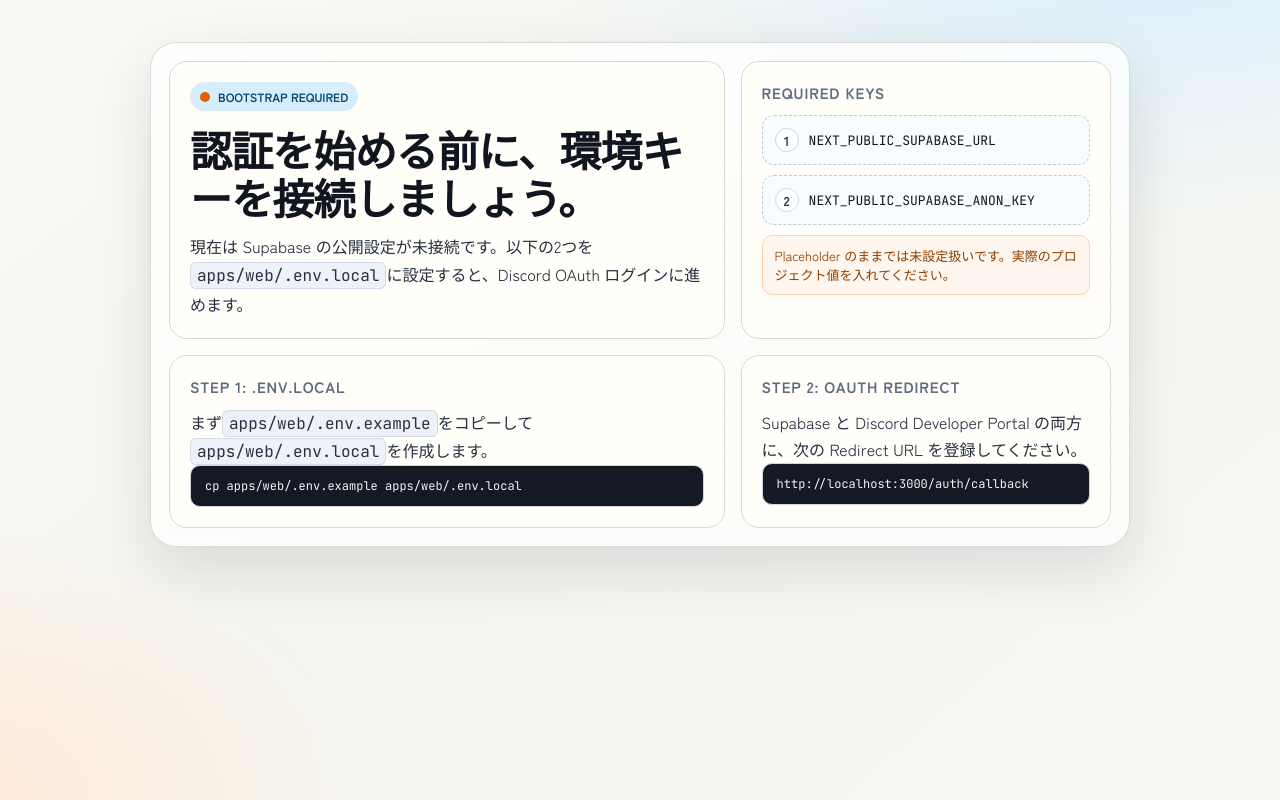
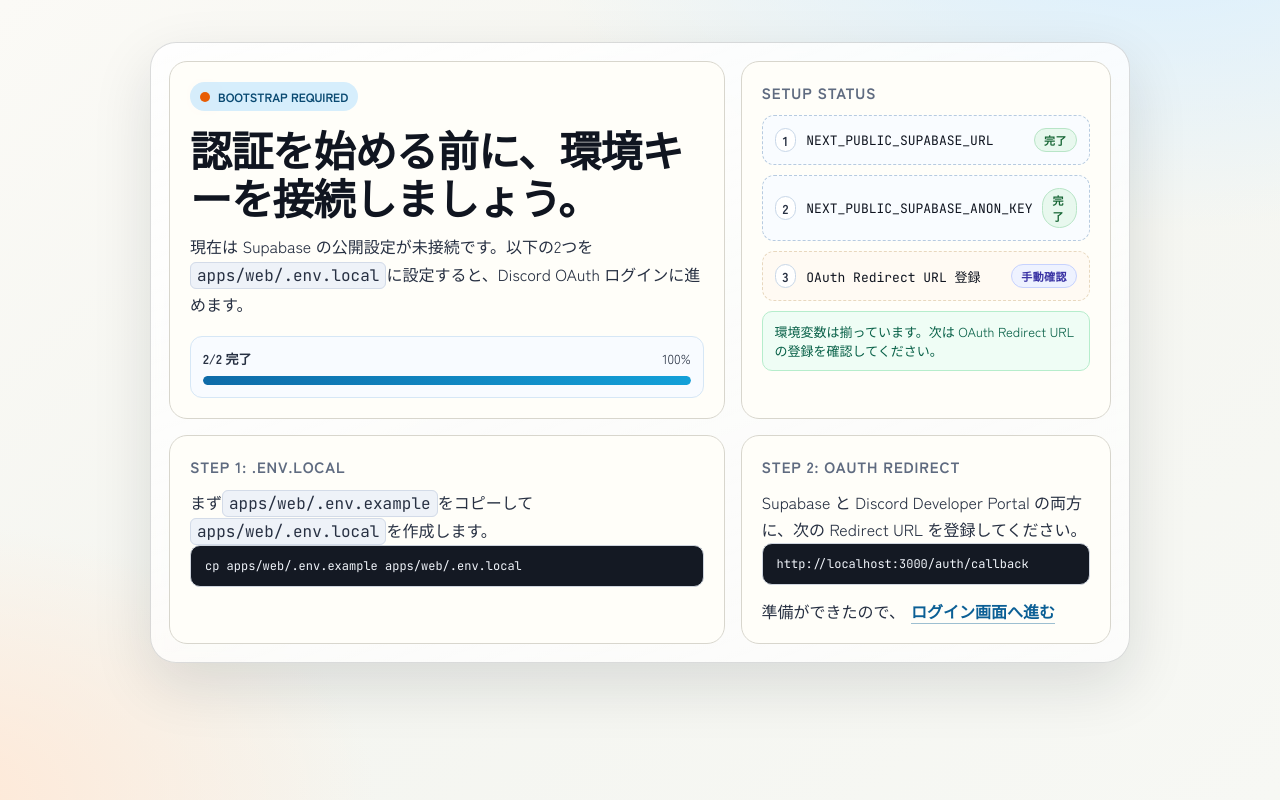
Before and after one commit to AliceWonerfulWorld/Discord_KintaiBot, a Next.js app in the folder apps/web/: page /setup in a window 1280 px wide. Built offline with nearby package versions, Linux system fonts and the light colour scheme; no server answers.

Commit message:
feat: Supabase環境設定のステータスを取得する関数を追加し、OAuthフローのリダイレクトを改善

```diff
--- a/apps/web/src/app/auth/logout/route.ts
+++ b/apps/web/src/app/auth/logout/route.ts
@@ -4,10 +4,10 @@ import { createServerSupabaseClient } from "@/lib/supabase/server";
 
 export async function POST(request: Request) {
   if (!hasSupabaseEnv()) {
-    return NextResponse.redirect(new URL("/setup?error=missing_env", request.url));
+    return NextResponse.redirect(new URL("/setup?error=missing_env", request.url), 303);
   }
 
   const supabase = await createServerSupabaseClient();
   await supabase.auth.signOut();
-  return NextResponse.redirect(new URL("/login", request.url));
+  return NextResponse.redirect(new URL("/login", request.url), 303);
 }
--- a/apps/web/src/app/globals.css
+++ b/apps/web/src/app/globals.css
@@ -149,6 +149,19 @@ button:active {
   font-size: 13px;
 }
 
+.setup-item-body {
+  display: flex;
+  align-items: center;
+  justify-content: space-between;
+  width: 100%;
+  gap: 10px;
+}
+
+.setup-item-manual {
+  background: #fffaf3;
+  border-color: #e8d8bf;
+}
+
 .setup-index {
   width: 24px;
   height: 24px;
@@ -184,6 +197,12 @@ button:active {
   font-size: 13px;
 }
 
+.setup-note-success {
+  background: #effdf5;
+  border-color: #b6edcc;
+  color: #065f46;
+}
+
 .setup-path {
   font-family: var(--font-mono);
   background: #eef2f8;
@@ -196,6 +215,81 @@ button:active {
   margin: 0;
   line-height: 1.7;
   color: var(--ink-700);
+}
+
+.setup-badge {
+  border-radius: 999px;
+  padding: 3px 9px;
+  font-size: 11px;
+  font-weight: 700;
+  letter-spacing: 0.04em;
+}
+
+.setup-badge-done {
+  background: #e8f8ee;
+  color: #166534;
+  border: 1px solid #b8e5c7;
+}
+
+.setup-badge-pending {
+  background: #fff4ec;
+  color: #9a3412;
+  border: 1px solid #ffd2b5;
+}
+
+.setup-badge-manual {
+  background: #eef2ff;
+  color: #3730a3;
+  border: 1px solid #c7d2fe;
+}
+
+.setup-progress-wrap {
+  margin-top: 18px;
+  padding: 12px;
+  border-radius: 12px;
+  background: #f8fbff;
+  border: 1px solid #d6e7f6;
+}
+
+.setup-progress-meta {
+  display: flex;
+  align-items: center;
+  justify-content: space-between;
+  margin-bottom: 8px;
+  font-size: 13px;
+  color: var(--ink-700);
+}
+
+.setup-progress-bar {
+  height: 9px;
+  border-radius: 999px;
+  background: #e5edf5;
+  overflow: hidden;
+}
+
+.setup-progress-bar > span {
+  display: block;
+  height: 100%;
+  border-radius: inherit;
+  background: linear-gradient(90deg, #0e6ba8, #13a0d8);
+  transition: width 280ms ease;
+}
+
+.setup-next {
+  margin: 14px 0 0;
+  color: var(--ink-700);
+}
+
+.setup-link {
+  margin-left: 6px;
+  color: #0b5f95;
+  font-weight: 700;
+  text-decoration: none;
+  border-bottom: 1px solid rgba(11, 95, 149, 0.4);
+}
+
+.setup-link:hover {
+  color: #084a74;
 }
 
 .setup-pulse {
--- a/apps/web/src/app/setup/page.tsx
+++ b/apps/web/src/app/setup/page.tsx
@@ -1,4 +1,18 @@
+import Link from "next/link";
+import { getSupabaseSetupStatus } from "@/lib/supabase/env";
+
+function statusLabel(isDone: boolean) {
+  return isDone ? "完了" : "未完了";
+}
+
+function statusClass(isDone: boolean) {
+  return isDone ? "setup-badge setup-badge-done" : "setup-badge setup-badge-pending";
+}
+
 export default function SetupPage() {
+  const status = getSupabaseSetupStatus();
+  const progressPercent = Math.round((status.completedCount / status.totalCount) * 100);
+
   return (
     <main className="setup-shell">
       <section className="setup-grid">
@@ -13,23 +27,54 @@ export default function SetupPage() {
             <span className="setup-path">apps/web/.env.local</span>
             に設定すると、Discord OAuth ログインに進めます。
           </p>
+
+          <div className="setup-progress-wrap" aria-label="setup-progress">
+            <div className="setup-progress-meta">
+              <strong>
+                {status.completedCount}/{status.totalCount} 完了
+              </strong>
+              <span>{progressPercent}%</span>
+            </div>
+            <div className="setup-progress-bar" role="progressbar" aria-valuenow={progressPercent} aria-valuemin={0} aria-valuemax={100}>
+              <span style={{ width: `${progressPercent}%` }} />
+            </div>
+          </div>
         </article>
 
         <aside className="setup-panel">
-          <h2 className="setup-section-title">Required Keys</h2>
+          <h2 className="setup-section-title">Setup Status</h2>
           <ul className="setup-list">
             <li className="setup-item">
               <span className="setup-index">1</span>
-              NEXT_PUBLIC_SUPABASE_URL
+              <div className="setup-item-body">
+                <span>NEXT_PUBLIC_SUPABASE_URL</span>
+                <span className={statusClass(status.urlReady)}>{statusLabel(status.urlReady)}</span>
+              </div>
             </li>
             <li className="setup-item">
               <span className="setup-index">2</span>
-              NEXT_PUBLIC_SUPABASE_ANON_KEY
+              <div className="setup-item-body">
+                <span>NEXT_PUBLIC_SUPABASE_ANON_KEY</span>
+                <span className={statusClass(status.anonKeyReady)}>{statusLabel(status.anonKeyReady)}</span>
+              </div>
+            </li>
+            <li className="setup-item setup-item-manual">
+              <span className="setup-index">3</span>
+              <div className="setup-item-body">
+                <span>OAuth Redirect URL 登録</span>
+                <span className="setup-badge setup-badge-manual">手動確認</span>
+              </div>
             </li>
           </ul>
-          <p className="setup-note">
-            Placeholder のままでは未設定扱いです。実際のプロジェクト値を入れてください。
-          </p>
+          {!status.envReady ? (
+            <p className="setup-note">
+              URL または ANON KEY が不足しています。Placeholder のままでも未完了扱いです。
+            </p>
+          ) : (
+            <p className="setup-note setup-note-success">
+              環境変数は揃っています。次は OAuth Redirect URL の登録を確認してください。
+            </p>
+          )}
         </aside>
 
         <article className="setup-panel">
@@ -50,6 +95,15 @@ export default function SetupPage() {
             Supabase と Discord Developer Portal の両方に、次の Redirect URL を登録してください。
           </p>
           <pre className="setup-code">http://localhost:3000/auth/callback</pre>
+
+          {status.envReady ? (
+            <p className="setup-next">
+              準備ができたので、
+              <Link href="/login" className="setup-link">
+                ログイン画面へ進む
+              </Link>
+            </p>
+          ) : null}
         </article>
       </section>
     </main>
--- a/apps/web/src/lib/supabase/env.ts
+++ b/apps/web/src/lib/supabase/env.ts
@@ -25,3 +25,31 @@ export function hasSupabaseEnv() {
 
   return true;
 }
+
+export function getSupabaseSetupStatus() {
+  const url = process.env.NEXT_PUBLIC_SUPABASE_URL;
+  const anonKey = process.env.NEXT_PUBLIC_SUPABASE_ANON_KEY;
+
+  const hasUrl = Boolean(url);
+  const hasAnonKey = Boolean(anonKey);
+  const isUrlPlaceholder = Boolean(url?.includes("your-project-ref"));
+  const isAnonPlaceholder = anonKey === "your-anon-key";
+
+  const urlReady = hasUrl && !isUrlPlaceholder;
+  const anonKeyReady = hasAnonKey && !isAnonPlaceholder;
+
+  const checks = [urlReady, anonKeyReady];
+  const completedCount = checks.filter(Boolean).length;
+
+  return {
+    hasUrl,
+    hasAnonKey,
+    isUrlPlaceholder,
+    isAnonPlaceholder,
+    urlReady,
+    anonKeyReady,
+    envReady: urlReady && anonKeyReady,
+    completedCount,
+    totalCount: checks.length
+  };
+}
```
Also changed, not shown: apps/web/src/app/auth/login/route.ts (+12 -4 lines).
